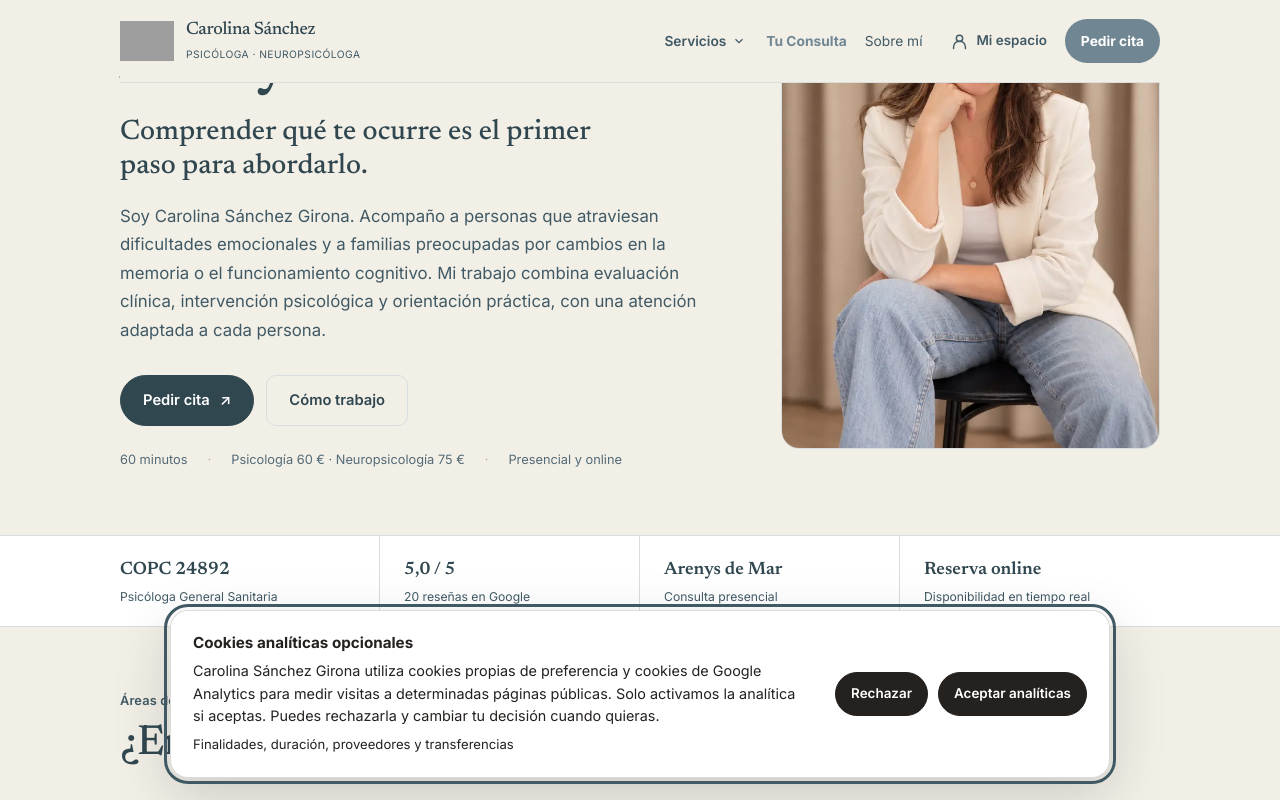
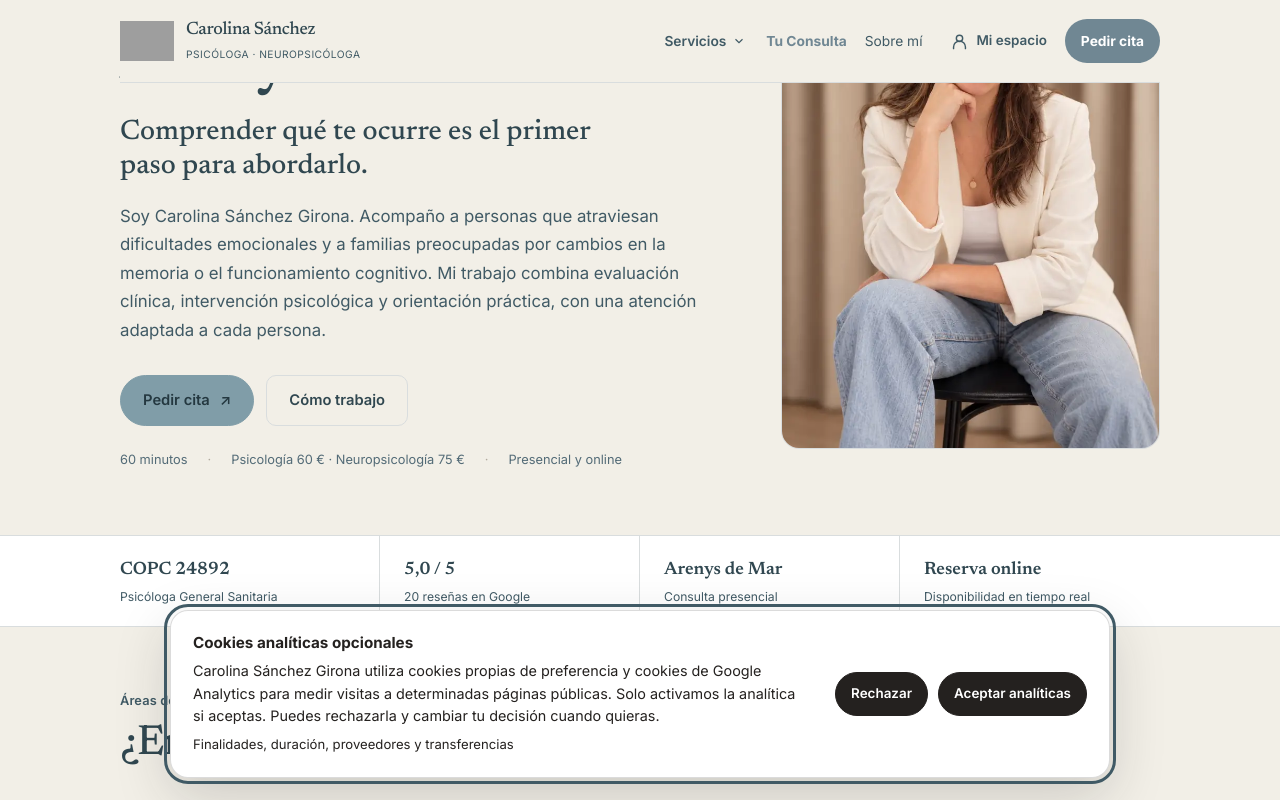
Before and after one commit to carolinasanchezgirona/Portfolio-Carolina, a Next.js app: page / in a window 1280 px wide. In both pictures the pointer is over the link 187 px from the left and 680 px from the top of the page. Shown: the part 280-1080 px from the top of the page. Built offline with nearby package versions, Linux system fonts and the light colour scheme; grey boxes are pictures that could not be loaded.

Commit message:
Match primary CTA surfaces to exact chosen muted blue palette

```diff
--- a/app/accessibility.css
+++ b/app/accessibility.css
@@ -120,3 +120,24 @@
 @media(max-width:680px){
   .site-crisis-note-inner{font-size:.76rem;}
 }
+
+/* CTA adaptados a la paleta original, conservando estados de foco visibles. */
+.editorial-btn-primary,
+.editorial-site .nav a.nav-cta,
+.article-cta a,
+.booking-submit,
+.calendar-day.is-selected,
+.time-option:hover,
+.time-option.is-selected {
+  background:#708793!important;
+  border-color:#708793!important;
+  color:#fff!important;
+}
+.editorial-btn-primary:hover,
+.editorial-site .nav a.nav-cta:hover,
+.article-cta a:hover,
+.booking-submit:hover:not(:disabled){
+  background:#809DA8!important;
+  border-color:#809DA8!important;
+  color:#243840!important;
+}
```
